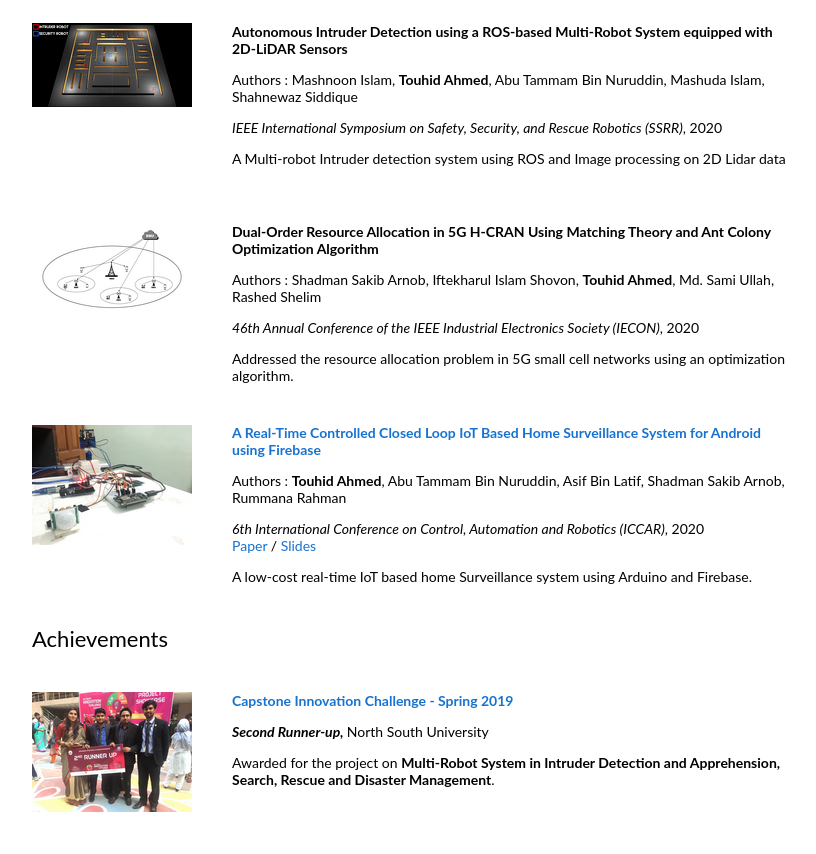
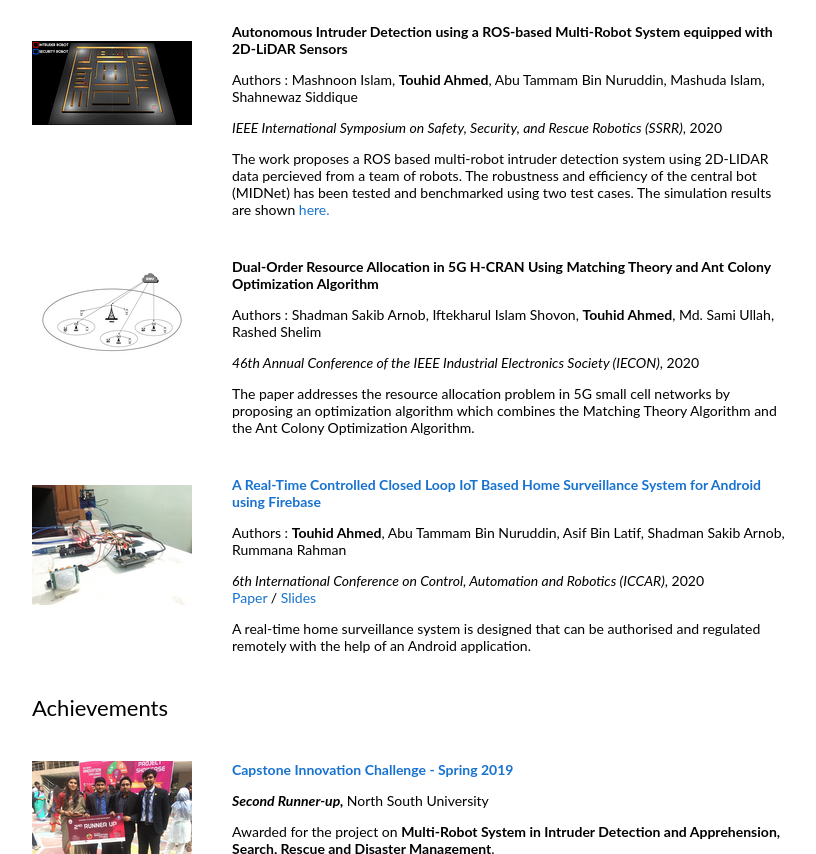
Before and after one commit to touhid-ahmed/touhid-ahmed.github.io, a plain HTML site: page index.html in a window 1280 px wide. Shown: the part 510-1364 px from the top of the page, without its empty margins (228-1044 px from the left). Drawn offline with Linux system fonts and the light colour scheme.

Commit message:
Updated Research

```diff
--- a/index.html
+++ b/index.html
@@ -147,7 +147,7 @@
           <em>IEEE International Symposium on Safety, Security, and Rescue Robotics (SSRR)</em>, 2020<br>
           <!-- <a href="https://arxiv.org/abs/1907.10418">Paper</a>   -->
 
-            <p>A Multi-robot Intruder detection system using ROS and Image processing on 2D Lidar data</p>
+            <p>The work proposes a ROS based multi-robot intruder detection system using 2D-LIDAR data percieved from a team of robots. The robustness and efficiency of the central bot (MIDNet) has been tested and benchmarked using two test cases. The simulation results are shown <a href="https://www.youtube.com/watch?v=dK1jyAjvtEs">here.</a> </p>
             <p></p>
             </a></p>
           </td>
@@ -181,7 +181,7 @@
         <em>46th Annual Conference of the IEEE Industrial Electronics Society (IECON)</em>, 2020<br>
           <!-- <a href="https://www.researchgate.net/publication/324173874_Design_and_Implementation_of_an_IoT_Based_Monitoring_System_for_Inland_Vessels_Using_Multiple_Sensors_Network">Paper</a> / <a href="https://drive.google.com/open?id=1pQc4Q5gT4CLA_1_DUx2Ln04lcYBeDR2q">Slides</a>
           <p></p> -->
-          <p>Addressed the resource allocation problem in 5G small cell networks using an optimization algorithm.</p>
+          <p>The paper addresses the resource allocation problem in 5G small cell networks by proposing an optimization algorithm which combines the Matching Theory Algorithm and the Ant Colony Optimization Algorithm.</p>
           <p></p>
           </a></p>
         </td>
@@ -214,7 +214,7 @@
         <em>6th International Conference on Control, Automation and Robotics (ICCAR)</em>, 2020<br>
         <a href="https://www.researchgate.net/publication/341923719_A_Real-Time_Controlled_Closed_Loop_IoT_Based_Home_Surveillance_System_for_Android_using_Firebase">Paper</a> / <a href="https://docs.google.com/presentation/d/1ZHz51fFYqWJeslA5-NCtZZsQYdmeNFYfxjFPbRzz-bM/edit?usp=sharing">Slides</a>
           <p></p>
-          <p>A low-cost real-time IoT based home Surveillance system using Arduino and Firebase.</p>
+          <p>A real-time home surveillance system is designed that can be authorised and regulated remotely with the help of an Android application.</p>
           <p></p>
           </a></p>
         </td>
```
